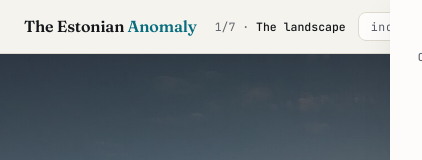
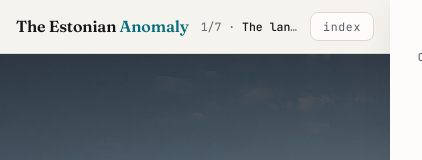
Before and after one commit to nvbinh15/estonia-field-guide, a plain HTML site: page index.html in a window 390 px wide. Shown: the top 160 px of the page, 422 px wide, since content can reach past the window. Drawn offline with Linux system fonts and the light colour scheme.

Commit message:
fix: sticky nav no longer overflows on mobile when section label is shown
The nav's live "N/7 · <section>" indicator (#now) is populated on scroll by
the IntersectionObserver. Both .brand and .navright are white-space:nowrap
with no ability to shrink, so a long section label widened the sticky nav
past the viewport — and because the nav spans the full page width, the whole
page scrolled horizontally (e.g. +61px at 360px, +31px at 390px). This only
appeared after scrolling, which is why the first pass missed it.

Make #now the shrinkable element: min-width:0 + overflow:hidden +
text-overflow:ellipsis, with .brand and .idxbtn pinned flex:none so the
wordmark and index button stay fully visible and the label truncates with
an ellipsis instead. Also trim mobile nav padding/gap for more label room.

Verified 0 page overflow across every section at 320/360/390/414px; desktop
shows the full label untruncated with navlinks intact.

Co-Authored-By: Claude Opus 4.8 (1M context) <noreply@anthropic.com>

```diff
--- a/index.html
+++ b/index.html
@@ -141,6 +141,7 @@
         font-size: 16px;
         white-space: nowrap;
         letter-spacing: -0.01em;
+        flex: none;
       }
       .brand i {
         font-style: normal;
@@ -175,11 +176,19 @@
         align-items: center;
         gap: 12px;
         white-space: nowrap;
-      }
+        min-width: 0;
+      }
+      /* #now holds the live "N/7 · <section>" indicator, set on scroll. A long
+         section label must not widen the sticky nav past the viewport (which would
+         make the whole page scroll horizontally), so it shrinks + ellipsizes. */
       #now {
         font-size: 11.5px;
         color: var(--faint);
         font-family: "JetBrains Mono", monospace;
+        min-width: 0;
+        overflow: hidden;
+        text-overflow: ellipsis;
+        white-space: nowrap;
       }
       #now b {
         color: var(--ink);
@@ -196,6 +205,7 @@
         padding: 6px 12px;
         cursor: pointer;
         transition: border-color 0.15s, color 0.15s;
+        flex: none;
       }
       .idxbtn:hover {
         border-color: var(--accent);
@@ -1492,6 +1502,7 @@
       @media (max-width: 860px) {
         body { font-size: 16px; }
         .navlinks, #rail { display: none; }
+        nav { padding: 0 16px; gap: 12px; }
         .feature { grid-template-columns: minmax(0, 1fr); gap: 24px; }
         .feature.flip .fmedia { order: 0; }
         /* .fprofile.flip is specificity 0,2,0 — list it here so the single-column
```
Also changed, not shown: template.html (+12 -1 lines).
